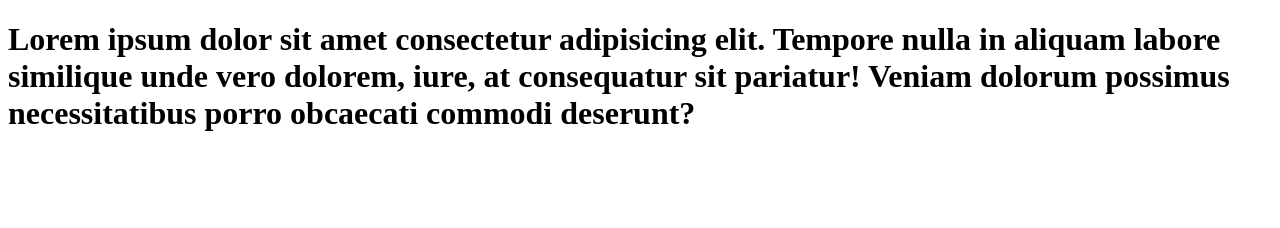
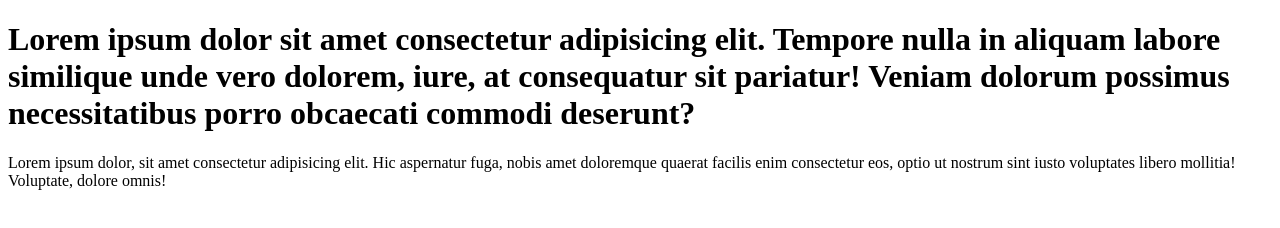
Before and after one commit to babu2551/learn-git, a plain HTML site: page index.html in a window 1280 px wide. Drawn offline with Linux system fonts and the light colour scheme.

Commit message:
add paragraph to code

```diff
--- a/index.html
+++ b/index.html
@@ -7,5 +7,7 @@
 </head>
 <body>
     <h1>Lorem ipsum dolor sit amet consectetur adipisicing elit. Tempore nulla in aliquam labore similique unde vero dolorem, iure, at consequatur sit pariatur! Veniam dolorum possimus necessitatibus porro obcaecati commodi deserunt?</h1>
+
+    <p>Lorem ipsum dolor, sit amet consectetur adipisicing elit. Hic aspernatur fuga, nobis amet doloremque quaerat facilis enim consectetur eos, optio ut nostrum sint iusto voluptates libero mollitia! Voluptate, dolore omnis!</p>
 </body>
 </html>
```
